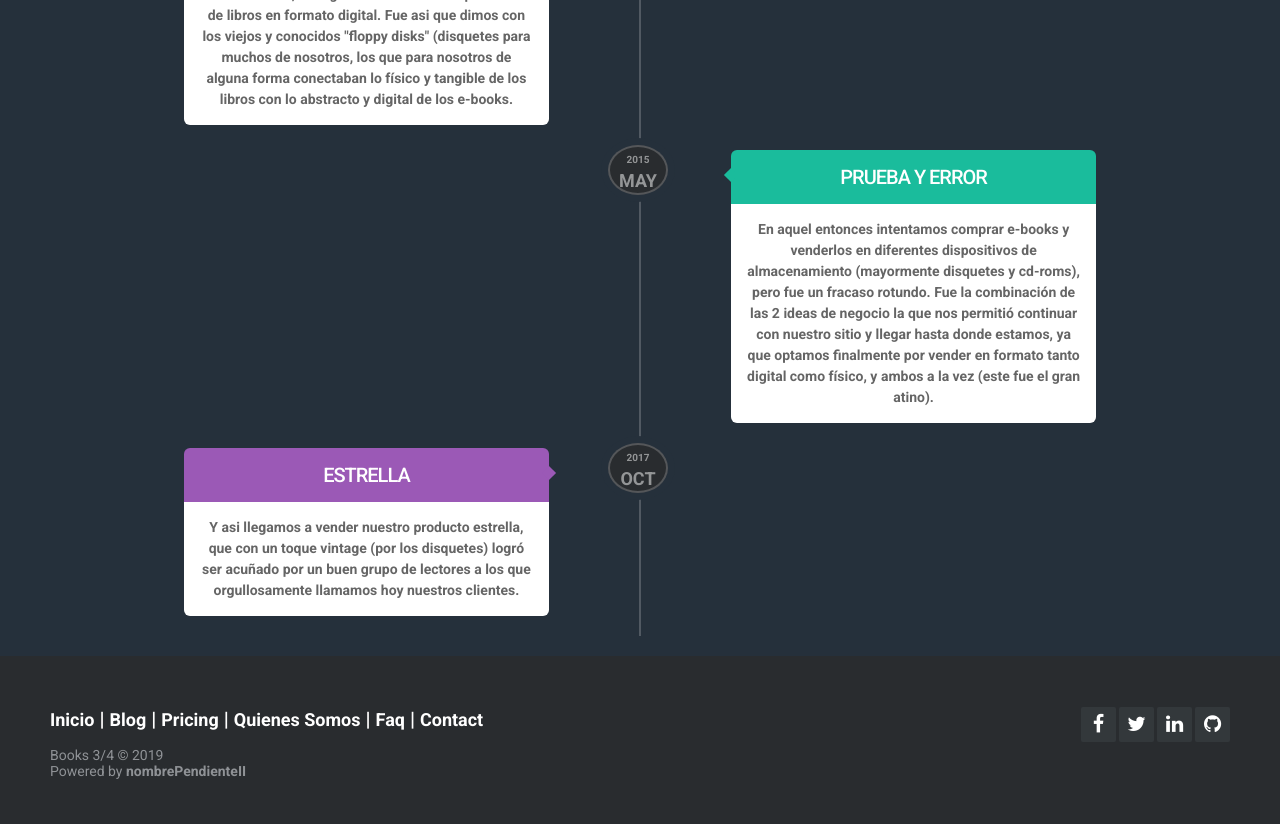
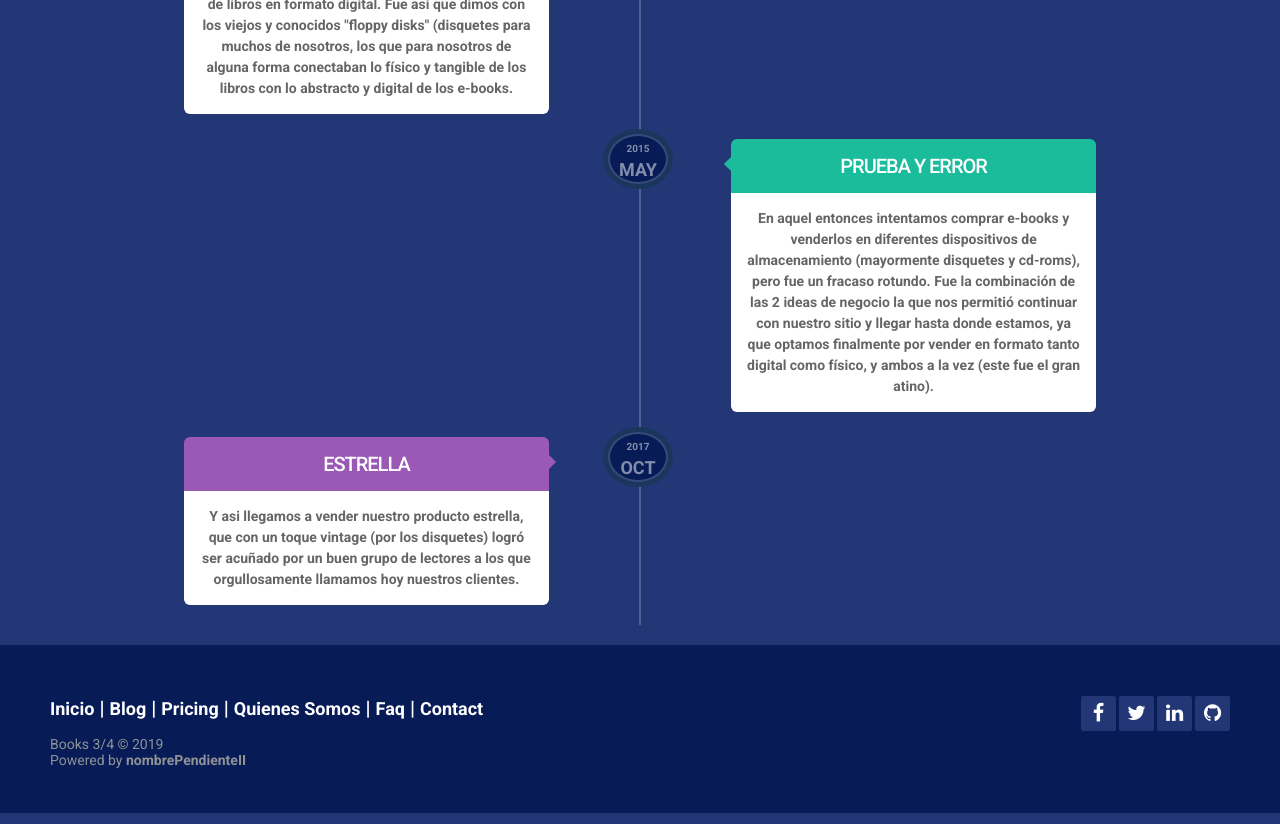
Before and after one commit to ValenzuelaH/nombrePendienteII-Front, a React (Create React App) app: page /about_us in a window 1280 px wide. Shown: the part 1400-2224 px from the top of the page. Built offline with nearby package versions, Linux system fonts and the light colour scheme; no server answers; sample sign-in values are in the browser's storage.

Commit message:
Logo azul nuevo..ajustes de estilos en footer y pagina de Quienes Somos para matchear el nuevo 'Theme' del sitio.

```diff
--- a/src/Header.jsx
+++ b/src/Header.jsx
@@ -1,7 +1,7 @@
 import React from 'react';
 import { Redirect, Link } from 'react-router-dom';
 import './css/Header.css';
-import logo from './images/logo2.png';
+import logo from './images/logoAzul2.png';
 
 class Header extends React.Component{
   constructor(props) {
@@ -73,7 +73,7 @@ class Header extends React.Component{
             {dropdown}
           </div>
           <div className="logo">
-          <a href="/">
+          <a href="/app">
 
               <img src={logo} alt={this.props.title} title={this.props.title}></img>
 
--- a/src/css/AboutUs.css
+++ b/src/css/AboutUs.css
@@ -20,14 +20,14 @@ padding: 0;
 font-family: Helvetica, sans-serif;
 }
 body {
-background: #25303B !important;
+background: #233776 !important;
 }
 section#timeline {
 width: 80%;
 margin: 20px auto;
 position: relative;
 height: 100%;
-background: #25303B !important;
+background: #233776 !important;
 }
 section#timeline:before {
 content: '';
@@ -69,10 +69,10 @@ border-radius: 100%;
 font-size: 12px;
 font-weight: 900;
 text-transform: uppercase;
-background: #292c2f;
+background: #071b57;
 color: rgba(255,255,255,0.5);
 border: 2px solid rgba(255,255,255,0.2);
-box-shadow: 0 0 0 7px #25303B;
+box-shadow: 0 0 0 5px #1a365c;
 }
 section#timeline article div.inner span.date span {
 display: block;
--- a/src/css/Footer.css
+++ b/src/css/Footer.css
@@ -17,7 +17,7 @@ section {
 }
 
 .footer-distributed {
-  background-color: #292c2f;
+  background-color: #071b57;
   box-shadow: 0 1px 1px 0 rgba(0, 0, 0, 0.12);
   box-sizing: border-box;
   width: 100%;
@@ -74,7 +74,7 @@ section {
   display: inline-block;
   width: 35px;
   height: 35px;
-  background-color: #33383b;
+  background-color: #233776;
   border-radius: 2px;
   font-size: 20px;
   color: #ffffff;
--- a/src/css/Header.css
+++ b/src/css/Header.css
@@ -1,5 +1,5 @@
 .logo {
-    background-color: #3a3e3d;
+    background-color: #071b57;
     text-align: left;
 }
 
```
Also changed, not shown: src/images/logoAzul.png (added), src/images/logoAzul2.png (added).
